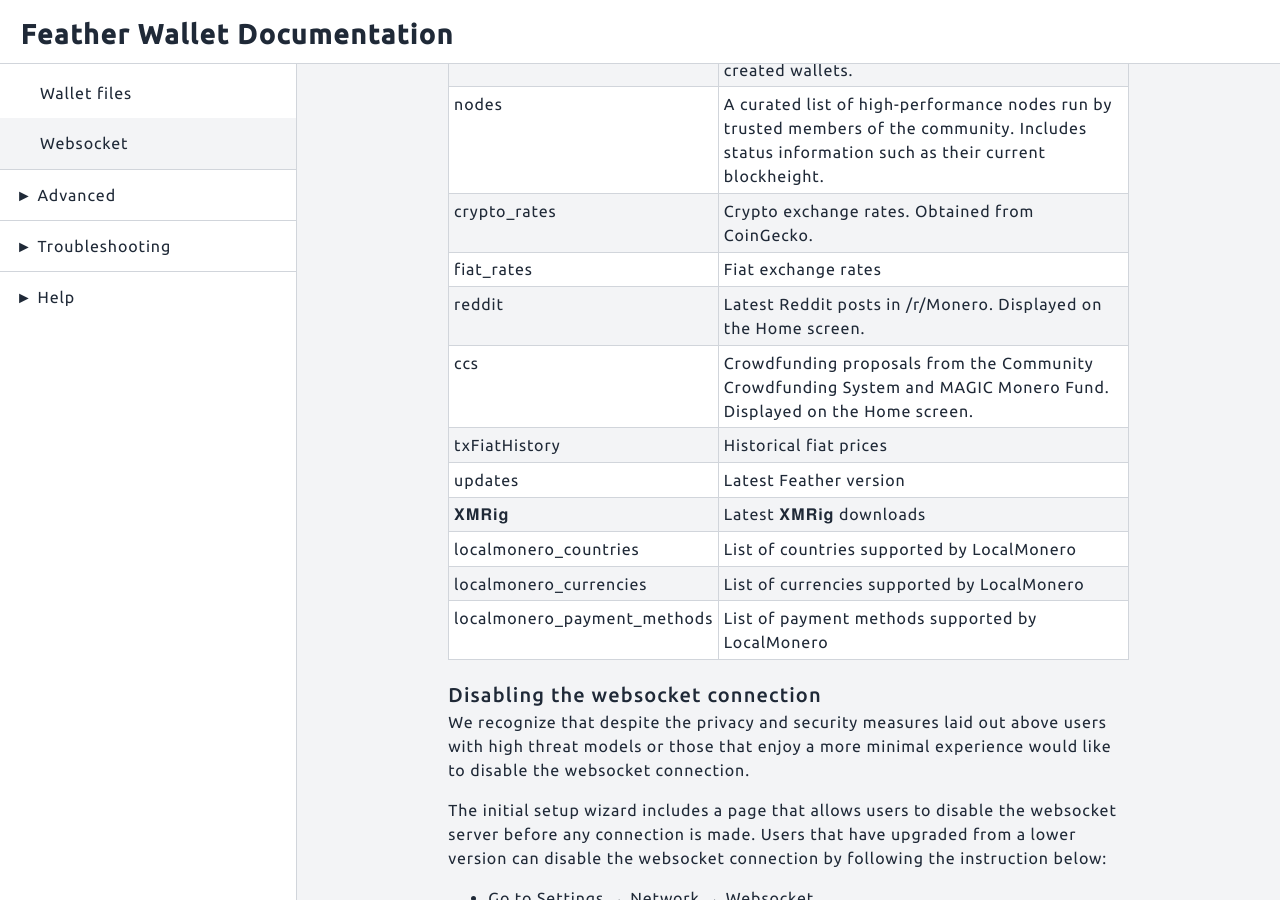
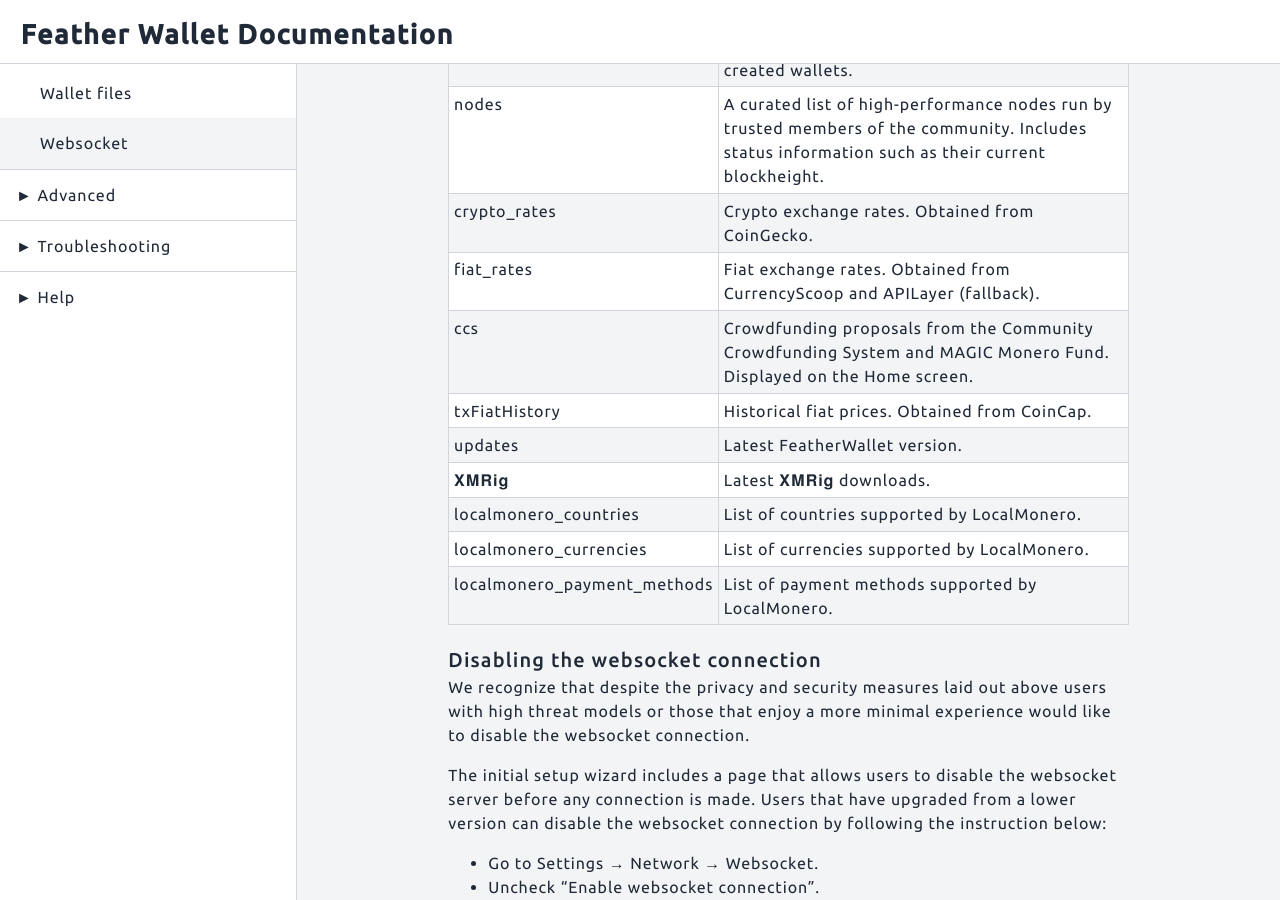
Before and after one commit to jermanuts/feather-docs, a Jekyll site: the page built from content/_guides/websocket.md, in a window 1280 px wide and 900 px high, scrolled down 1007 px. Built offline with Jekyll 4.4.1, drawn with Linux system fonts in a browser that asks for light colours.

```diff
--- a/content/_guides/websocket.md
+++ b/content/_guides/websocket.md
@@ -31,17 +31,16 @@
 |key                        | description                                                                                                                                     |
 |---------------------------|-------------------------------------------------------------------------------------------------------------------------------------------------|
 |blockheights               | Current mainnet and stagenet blockheights. Used to speed up initial synchronization of newly created wallets.                                   |
-|nodes                      | A curated list of high-performance nodes run by trusted members of the community. Includes status information such as their current blockheight. |
+|nodes                      | A curated list of high-performance nodes run by trusted members of the community. Includes status information such as their current blockheight.|
 |crypto_rates               | Crypto exchange rates. Obtained from CoinGecko.                                                                                                 |
-|fiat_rates                 | Fiat exchange rates                                                                                                                             |
-|reddit                     | Latest Reddit posts in /r/Monero. Displayed on the Home screen.                                                                                 |
-|ccs                        | Crowdfunding proposals from the Community Crowdfunding System and MAGIC Monero Fund. Displayed on the Home screen.          |
-|txFiatHistory              | Historical fiat prices                                                                                                                          |
-|updates                    | Latest Feather version                                                                                                                          |
-|𝐗𝐌𝐑𝐢𝐠                      | Latest 𝐗𝐌𝐑𝐢𝐠 downloads                                                                                                                          |
-|localmonero_countries      | List of countries supported by LocalMonero                                                                                                      |
-|localmonero_currencies     | List of currencies supported by LocalMonero                                                                                                     |
-|localmonero_payment_methods| List of payment methods supported by LocalMonero                                                                                                |
+|fiat_rates                 | Fiat exchange rates. Obtained from CurrencyScoop and APILayer (fallback).                                                                       |
+|ccs                        | Crowdfunding proposals from the Community Crowdfunding System and MAGIC Monero Fund. Displayed on the Home screen.                              |
+|txFiatHistory              | Historical fiat prices. Obtained from CoinCap.                                                                                                  |
+|updates                    | Latest FeatherWallet version.                                                                                                                   |
+|𝐗𝐌𝐑𝐢𝐠                      | Latest 𝐗𝐌𝐑𝐢𝐠 downloads.                                                                                                                        |
+|localmonero_countries      | List of countries supported by LocalMonero.                                                                                                     |
+|localmonero_currencies     | List of currencies supported by LocalMonero.                                                                                                    |
+|localmonero_payment_methods| List of payment methods supported by LocalMonero.                                                                                               |
 
 ### Disabling the websocket connection
 
```
Also changed, not shown: content/_guides/create_wallet.md (+2 -2 lines), content/_guides/first_start.md (+2 -2 lines), content/_guides/network_traffic.md (+3 -3 lines).
